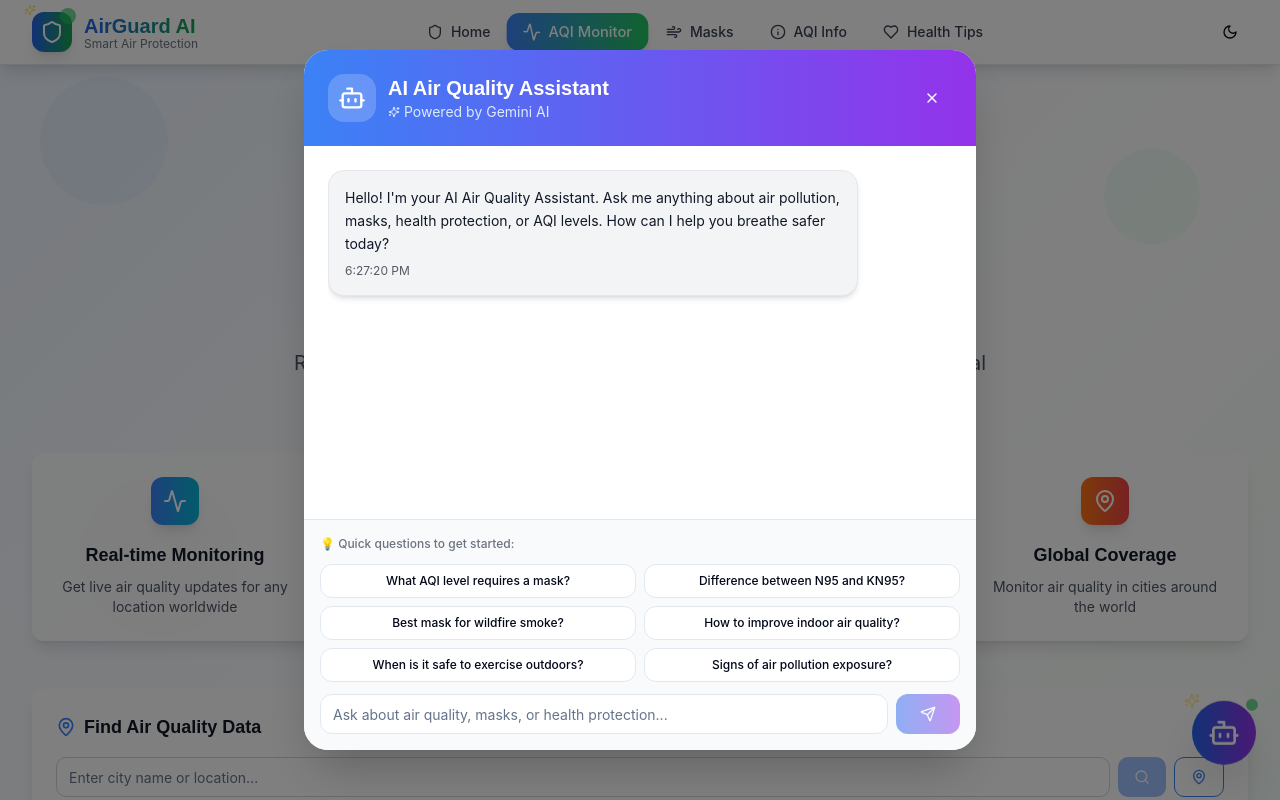
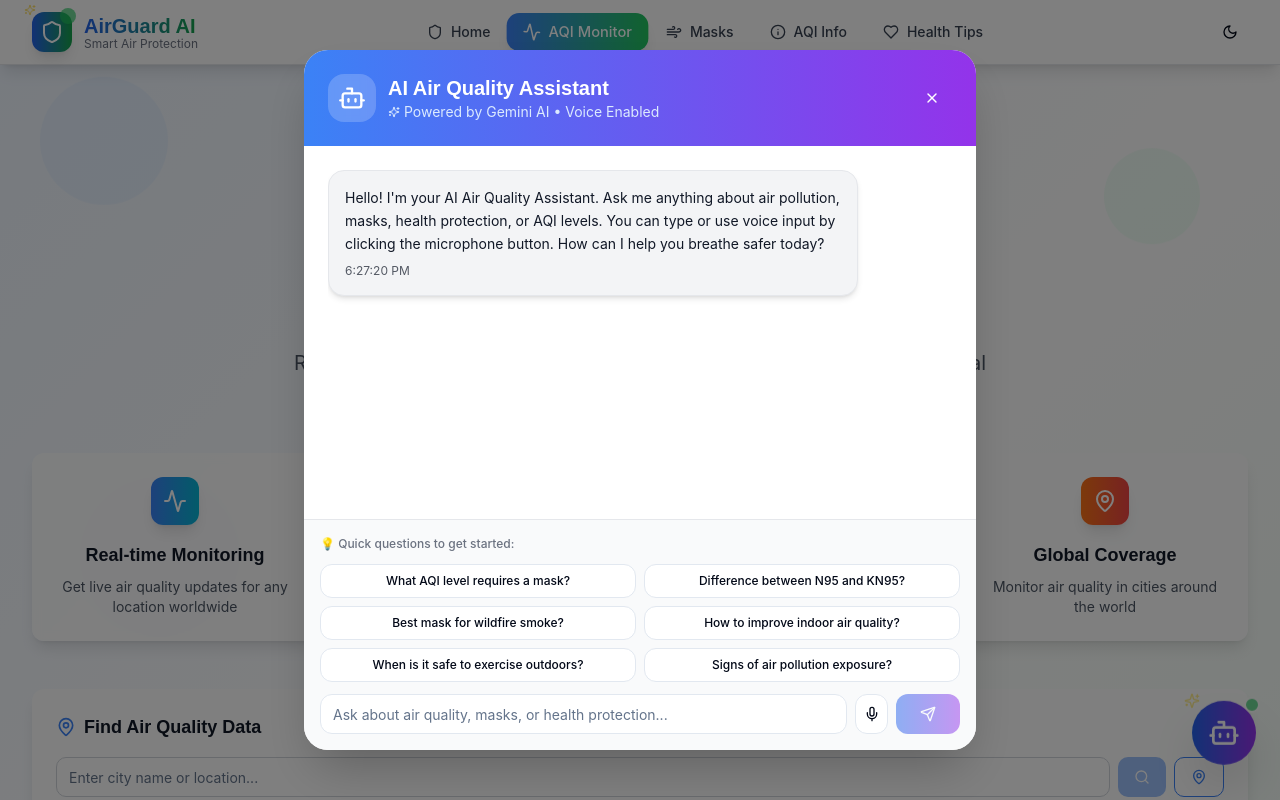
Before and after one commit to anuragsinghrajput123456789/OxyZen, a React (Vite) app: page /aqi-monitor in a window 1280 px wide. Both pictures are taken after a click on the button 1224 px from the left and 721 px from the top of the page. Shown: the top 800 px of the page. Built offline with nearby package versions, Linux system fonts and the light colour scheme.

Commit message:
Add voice recognition to chatbot
Enable voice input for the chatbot, allowing users to speak their queries.

```diff
--- a/src/components/ChatBot.tsx
+++ b/src/components/ChatBot.tsx
@@ -1,5 +1,6 @@
-import { useState } from 'react';
-import { X, Send, Loader2, Bot, Sparkles } from 'lucide-react';
+
+import { useState, useRef, useEffect } from 'react';
+import { X, Send, Loader2, Bot, Sparkles, Mic, MicOff } from 'lucide-react';
 import { Card } from '@/components/ui/card';
 import { Input } from '@/components/ui/input';
 import { Button } from '@/components/ui/button';
@@ -23,13 +24,82 @@ export const ChatBot = ({ onClose }: ChatBotProps) => {
   const [messages, setMessages] = useState<Message[]>([
     {
       role: 'ai',
-      content: 'Hello! I\'m your AI Air Quality Assistant. Ask me anything about air pollution, masks, health protection, or AQI levels. How can I help you breathe safer today?',
+      content: 'Hello! I\'m your AI Air Quality Assistant. Ask me anything about air pollution, masks, health protection, or AQI levels. You can type or use voice input by clicking the microphone button. How can I help you breathe safer today?',
       timestamp: new Date()
     }
   ]);
   const [input, setInput] = useState('');
   const [loading, setLoading] = useState(false);
+  const [isListening, setIsListening] = useState(false);
+  const [speechSupported, setSpeechSupported] = useState(false);
   const { toast } = useToast();
+  const recognitionRef = useRef<SpeechRecognition | null>(null);
+
+  // Check for speech recognition support
+  useEffect(() => {
+    if ('webkitSpeechRecognition' in window || 'SpeechRecognition' in window) {
+      setSpeechSupported(true);
+      const SpeechRecognition = window.SpeechRecognition || window.webkitSpeechRecognition;
+      recognitionRef.current = new SpeechRecognition();
+
+      if (recognitionRef.current) {
+        recognitionRef.current.continuous = false;
+        recognitionRef.current.interimResults = false;
+        recognitionRef.current.lang = 'en-US';
+
+        recognitionRef.current.onstart = () => {
+          setIsListening(true);
+        };
+
+        recognitionRef.current.onresult = (event) => {
+          const transcript = event.results[0][0].transcript;
+          setInput(transcript);
+          setIsListening(false);
+        };
+
+        recognitionRef.current.onerror = (event) => {
+          console.error('Speech recognition error:', event.error);
+          setIsListening(false);
+          toast({
+            title: "Voice Recognition Error",
+            description: "Could not recognize speech. Please try again or use text input.",
+            variant: "destructive",
+          });
+        };
+
+        recognitionRef.current.onend = () => {
+          setIsListening(false);
+        };
+      }
+    }
+
+    return () => {
+      if (recognitionRef.current) {
+        recognitionRef.current.stop();
+      }
+    };
+  }, [toast]);
+
+  const startListening = () => {
+    if (recognitionRef.current && !isListening) {
+      try {
+        recognitionRef.current.start();
+      } catch (error) {
+        console.error('Error starting speech recognition:', error);
+        toast({
+          title: "Voice Recognition Error",
+          description: "Could not start voice recognition. Please try again.",
+          variant: "destructive",
+        });
+      }
+    }
+  };
+
+  const stopListening = () => {
+    if (recognitionRef.current && isListening) {
+      recognitionRef.current.stop();
+    }
+  };
 
   const sendMessage = async () => {
     if (!input.trim() || loading) return;
@@ -124,7 +194,7 @@ Keep your response informative but conversational, and always prioritize health
               <h3 className="text-xl font-bold">AI Air Quality Assistant</h3>
               <p className="text-blue-100 text-sm flex items-center">
                 <Sparkles className="h-3 w-3 mr-1" />
-                Powered by Gemini AI
+                Powered by Gemini AI • Voice Enabled
               </p>
             </div>
           </div>
@@ -188,19 +258,53 @@ Keep your response informative but conversational, and always prioritize health
               </div>
             </div>
 
-            {/* Input */}
+            {/* Voice Recognition Status */}
+            {isListening && (
+              <div className="mb-3 p-2 bg-blue-50 dark:bg-blue-900/20 rounded-xl border border-blue-200 dark:border-blue-700">
+                <div className="flex items-center justify-center gap-2 text-blue-600 dark:text-blue-400">
+                  <div className="w-2 h-2 bg-blue-500 rounded-full animate-pulse"></div>
+                  <span className="text-sm font-medium">Listening... Speak now</span>
+                  <div className="w-2 h-2 bg-blue-500 rounded-full animate-pulse animation-delay-200"></div>
+                </div>
+              </div>
+            )}
+
+            {/* Input with Voice */}
             <div className="flex gap-2">
               <Input
                 value={input}
                 onChange={(e) => setInput(e.target.value)}
                 placeholder="Ask about air quality, masks, or health protection..."
                 onKeyPress={(e) => e.key === 'Enter' && sendMessage()}
-                disabled={loading}
+                disabled={loading || isListening}
                 className="rounded-xl"
               />
+
+              {/* Voice Recognition Button */}
+              {speechSupported && (
+                <Button
+                  onClick={isListening ? stopListening : startListening}
+                  disabled={loading}
+                  variant="outline"
+                  size="icon"
+                  className={`rounded-xl transition-all duration-200 ${
+                    isListening
+                      ? 'bg-red-50 dark:bg-red-900/20 border-red-300 dark:border-red-700 text-red-600 dark:text-red-400 hover:bg-red-100 dark:hover:bg-red-900/30'
+                      : 'hover:bg-blue-50 dark:hover:bg-blue-900/20 hover:border-blue-300 dark:hover:border-blue-700'
+                  }`}
+                  title={isListening ? 'Stop listening' : 'Start voice input'}
+                >
+                  {isListening ? (
+                    <MicOff className="h-4 w-4" />
+                  ) : (
+                    <Mic className="h-4 w-4" />
+                  )}
+                </Button>
+              )}
+
               <Button
                 onClick={sendMessage}
-                disabled={loading || !input.trim()}
+                disabled={loading || !input.trim() || isListening}
                 className="rounded-xl px-6 bg-gradient-to-r from-blue-600 to-purple-600 hover:from-blue-700 hover:to-purple-700"
               >
                 {loading ? (
@@ -210,6 +314,13 @@ Keep your response informative but conversational, and always prioritize health
                 )}
               </Button>
             </div>
+
+            {/* Voice Support Info */}
+            {!speechSupported && (
+              <p className="text-xs text-gray-500 dark:text-gray-400 mt-2 text-center">
+                Voice input not supported in this browser
+              </p>
+            )}
           </div>
         )}
       </Card>
--- /dev/null
+++ b/src/types/speech-recognition.d.ts
@@ -0,0 +1,56 @@
+
+interface SpeechRecognition extends EventTarget {
+  continuous: boolean;
+  interimResults: boolean;
+  lang: string;
+  start(): void;
+  stop(): void;
+  abort(): void;
+  onstart: ((this: SpeechRecognition, ev: Event) => any) | null;
+  onend: ((this: SpeechRecognition, ev: Event) => any) | null;
+  onerror: ((this: SpeechRecognition, ev: SpeechRecognitionErrorEvent) => any) | null;
+  onresult: ((this: SpeechRecognition, ev: SpeechRecognitionEvent) => any) | null;
+}
+
+interface SpeechRecognitionErrorEvent extends Event {
+  error: string;
+  message: string;
+}
+
+interface SpeechRecognitionEvent extends Event {
+  results: SpeechRecognitionResultList;
+  resultIndex: number;
+}
+
+interface SpeechRecognitionResultList {
+  readonly length: number;
+  item(index: number): SpeechRecognitionResult;
+  [index: number]: SpeechRecognitionResult;
+}
+
+interface SpeechRecognitionResult {
+  readonly length: number;
+  item(index: number): SpeechRecognitionAlternative;
+  [index: number]: SpeechRecognitionAlternative;
+  isFinal: boolean;
+}
+
+interface SpeechRecognitionAlternative {
+  transcript: string;
+  confidence: number;
+}
+
+declare var SpeechRecognition: {
+  prototype: SpeechRecognition;
+  new(): SpeechRecognition;
+};
+
+declare var webkitSpeechRecognition: {
+  prototype: SpeechRecognition;
+  new(): SpeechRecognition;
+};
+
+interface Window {
+  SpeechRecognition: typeof SpeechRecognition;
+  webkitSpeechRecognition: typeof webkitSpeechRecognition;
+}
```
